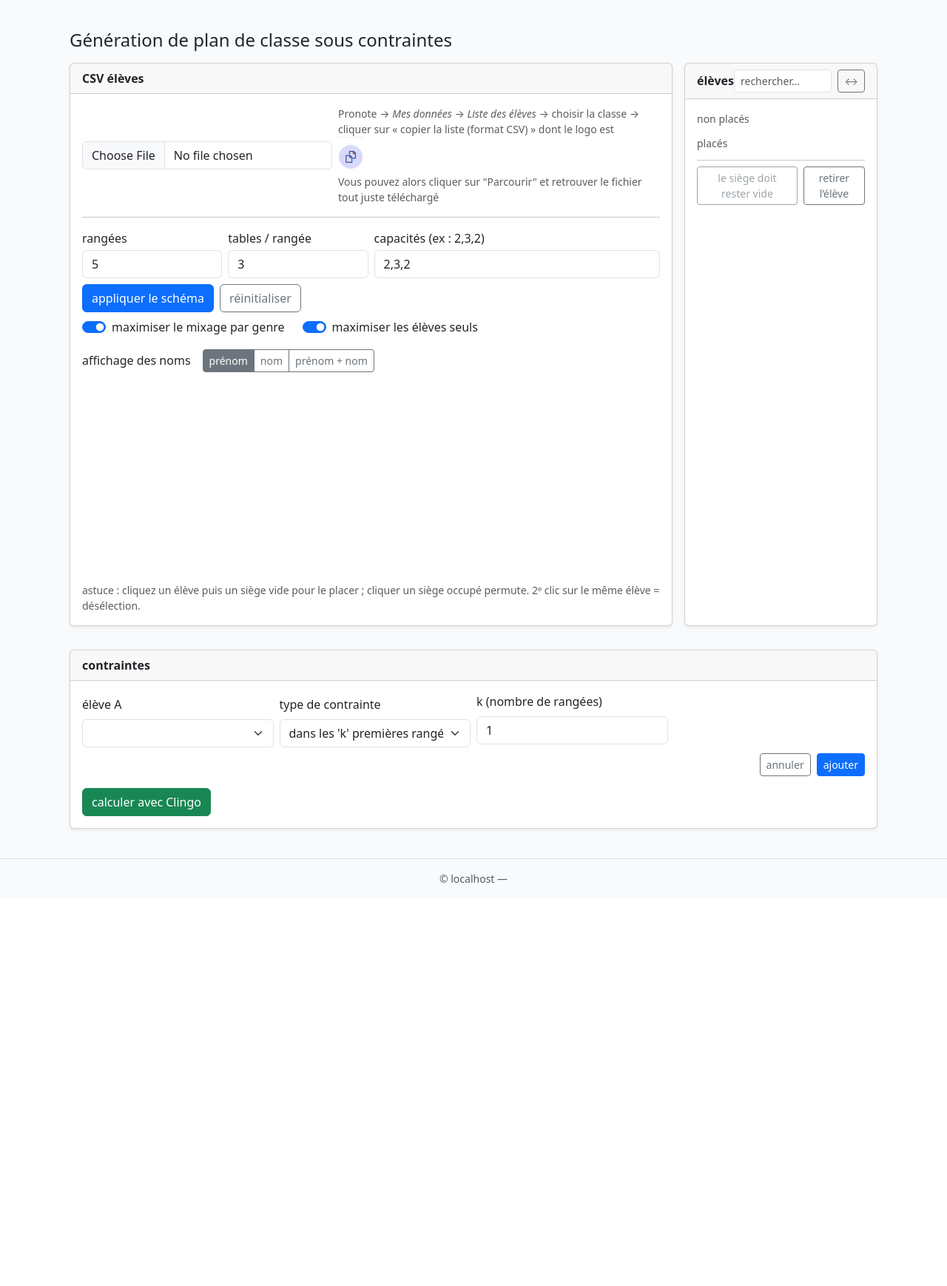
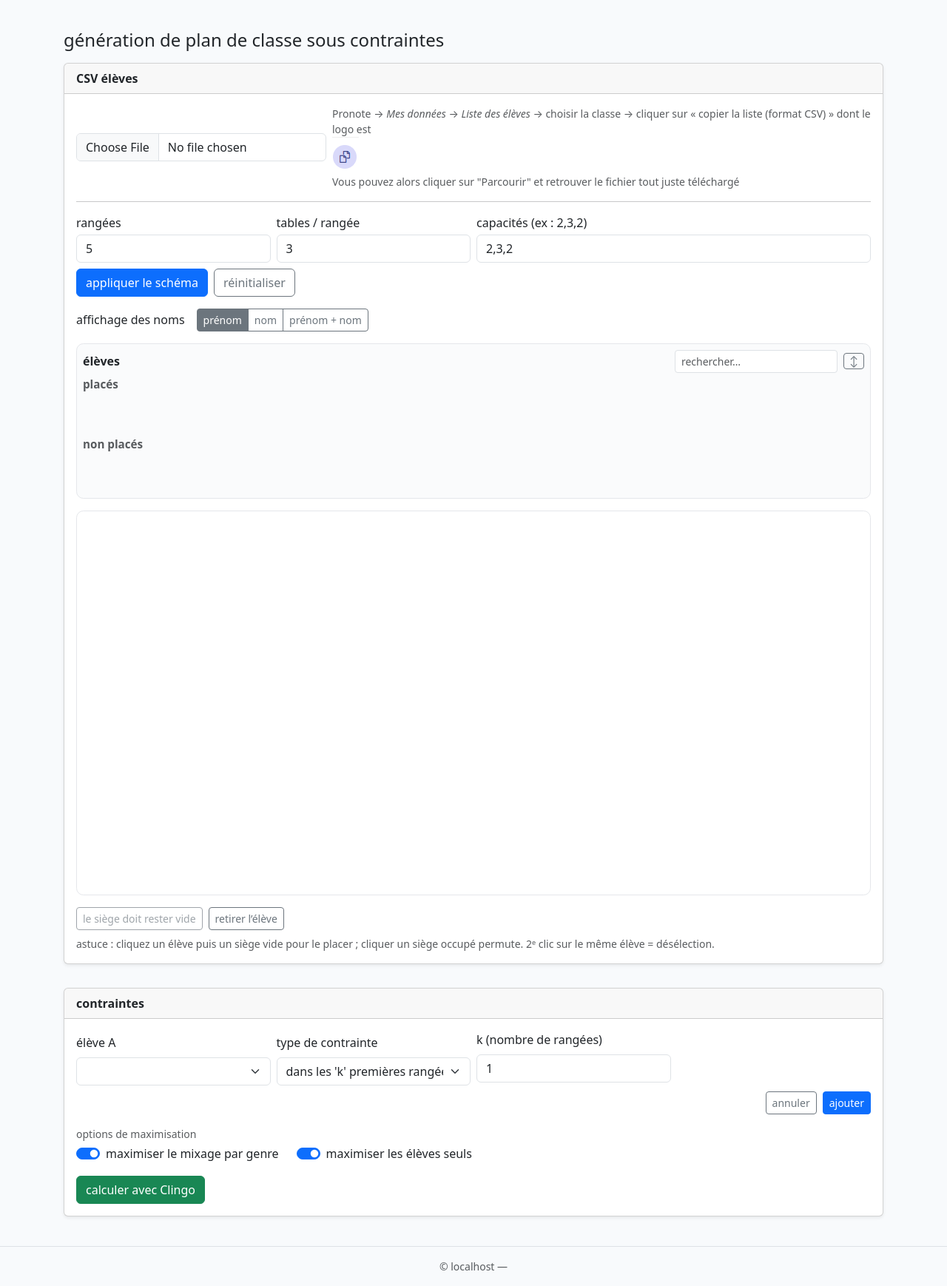
Before and after one commit to pierreandrieu/siteprofessionnel, a Django app: page /plandeclasse/ in a window 1280 px wide. Shown: the part 56-1794 px from the top of the page at 74% size. Before the commit the page ends 1249 px from the top, so only its background shows below. Run offline with Django 5.2, Linux system fonts and the light colour scheme; lists and menus that the app fills with data are empty; parts of the project's set-up code (start-up, migrations or seed data) failed here and were passed over; some libraries are stand-ins or nearby versions.

Commit message:
amélioration interface

```diff
--- a/pages/templates/base.html
+++ b/pages/templates/base.html
@@ -9,9 +9,11 @@
     <link rel="stylesheet" href="{% static 'vendor/bootstrap/5.3.7/css/bootstrap.min.css' %}">
     <!-- css perso -->
     <link rel="stylesheet" href="{% static 'css/custom.css' %}">
+    {% block extra_css %}{% endblock %}
     <link rel="icon" href="{% static 'favicon.svg' %}" type="image/svg+xml">
     <link rel="alternate icon" href="{% static 'favicon.ico' %}" sizes="any">
     <link rel="apple-touch-icon" href="{% static 'apple-touch-icon.png' %}">
+
 </head>
 <body>
 <nav class="navbar navbar-expand-lg navbar-dark bg-primary">
--- a/plandeclasse/templates/plandeclasse/index.html
+++ b/plandeclasse/templates/plandeclasse/index.html
@@ -2,19 +2,24 @@
 {% load static %}
 
 {% block title %}plan de classe{% endblock %}
+{% block extra_css %}
+    <link rel="stylesheet" href="{% static 'plandeclasse/plandeclasse.css' %}">
+{% endblock %}
 
 {% block content %}
-    <div id="pc-root" class="container-fluid py-3"><!-- ← full width -->
-        <h1 class="h4 mb-3">Génération de plan de classe sous contraintes</h1>
+    <div id="pc-root" class="container-fluid py-3">
+        <h1 class="h4 mb-3">génération de plan de classe sous contraintes</h1>
 
         <div class="row g-3 align-items-stretch">
-            <!-- Col gauche : CSV + salle (plus large) -->
-            <div class="col-12 col-xl-9 d-flex flex-column">
+            <!-- Single full-width column: CSV + controls + students strip + room -->
+            <div class="col-12 d-flex flex-column">
                 <div class="card shadow-sm flex-grow-1">
                     <div class="card-header py-2">
                         <strong>CSV élèves</strong>
                     </div>
+
                     <div class="card-body">
+                        <!-- =================== CSV input + help =================== -->
                         <div class="row g-2 align-items-center">
                             <div class="col-sm-auto">
                                 <input id="csvInput" class="form-control" type="file" accept=".csv">
@@ -23,22 +28,21 @@
                                 <div class="small text-muted">
                                     Pronote → <em>Mes données</em> → <em>Liste des élèves</em> → choisir la classe →
                                     cliquer sur « copier la liste (format CSV) » dont le logo est
-
                                     <span>
                                         <div class="col-auto d-none d-sm-block">
-                                        <img src="{% static 'bouton_export_csv.png' %}" alt="bouton export CSV pronote"
-                                             style="height:50px;opacity:.9">
+                                            <img src="{% static 'bouton_export_csv.png' %}"
+                                                 alt="bouton export CSV pronote"
+                                                 style="height:50px;opacity:.9">
                                         </div>
                                         Vous pouvez alors cliquer sur "Parcourir" et retrouver le fichier tout juste téléchargé
-
                                     </span>
                                 </div>
                             </div>
-
                         </div>
 
                         <hr>
 
+                        <!-- =================== Room schema controls =================== -->
                         <div class="row g-2 mb-2 align-items-end">
                             <div class="col-4 col-md-3">
                                 <label class="form-label mb-1">rangées</label>
@@ -58,17 +62,7 @@
                             </div>
                         </div>
 
-                        <div class="d-flex align-items-center gap-4 my-2 flex-wrap">
-                            <div class="form-check form-switch">
-                                <input class="form-check-input" type="checkbox" id="optMixage" checked>
-                                <label class="form-check-label" for="optMixage">maximiser le mixage par genre</label>
-                            </div>
-                            <div class="form-check form-switch">
-                                <input class="form-check-input" type="checkbox" id="optSolo" checked>
-                                <label class="form-check-label" for="optSolo">maximiser les élèves seuls</label>
-                            </div>
-                        </div>
-
+                        <!-- =================== Name view options =================== -->
                         <div class="d-flex align-items-center gap-2 mt-3">
                             <span class="me-2">affichage des noms</span>
                             <div class="btn-group" role="group" aria-label="affichage">
@@ -81,8 +75,47 @@
                             </div>
                         </div>
 
+                        <!-- =================== Students strip (between controls and room) =================== -->
+                        <!-- NOTE (English): Replaces the old right sidebar. Two horizontal rows:
+                             top = placed, bottom = unplaced. Each row is horizontally scrollable. -->
+                        <div class="students-strip mt-3" aria-label="liste des élèves">
+                            <div class="students-strip-header d-flex justify-content-between align-items-center">
+                                <strong>élèves</strong>
+                                <div class="d-flex align-items-center gap-2">
+                                    <input id="studentSearch" class="form-control form-control-sm"
+                                           placeholder="rechercher…" style="max-width:220px;">
+                                    <button id="toggleStudentsPanel" class="btn btn-sm btn-outline-secondary"
+                                            title="masquer/afficher la liste">↕
+                                    </button>
+                                </div>
+                            </div>
+
+                            <!-- Placed students row (top) -->
+                            <div class="students-strip-section">
+                                <div class="students-strip-title small text-muted mb-1">placés</div>
+                                <div id="studentsPlaced" class="students-scroll horizontal vstack gap-1 compact"
+                                     role="list"></div>
+                            </div>
+
+                            <!-- Unplaced students row (bottom) -->
+                            <div class="students-strip-section mt-2">
+                                <div class="students-strip-title small text-muted mb-1">non placés</div>
+                                <div id="studentsUnplaced" class="students-scroll horizontal vstack gap-1 compact"
+                                     role="list"></div>
+                            </div>
+                        </div>
+
+                        <!-- =================== Room SVG =================== -->
                         <div class="room-scroll mt-3">
                             <svg id="roomCanvas" class="w-100"></svg>
+                        </div>
+
+                        <!-- =================== Action buttons under room =================== -->
+                        <div class="d-flex gap-2 mt-3">
+                            <button id="btnToggleBan" class="btn btn-outline-secondary btn-sm">le siège doit rester
+                                vide
+                            </button>
+                            <button id="btnUnassign" class="btn btn-outline-secondary btn-sm">retirer l’élève</button>
                         </div>
 
                         <div class="mt-2 small text-muted">
@@ -93,46 +126,9 @@
                     </div>
                 </div>
             </div>
-
-            <!-- Col droite : élèves (compact + masquable) -->
-            <div class="col-12 col-xl-3 students-panel">
-                <div class="card shadow-sm h-100">
-                    <div class="card-header py-2 d-flex justify-content-between align-items-center">
-                        <strong>élèves</strong>
-                        <div class="d-flex align-items-center gap-2">
-                            <input id="studentSearch" class="form-control form-control-sm" placeholder="rechercher…"
-                                   style="max-width:180px;">
-                            <button id="toggleStudentsPanel" class="btn btn-sm btn-outline-secondary"
-                                    title="masquer/afficher la liste">↔
-                            </button>
-                        </div>
-                    </div>
-                    <div class="card-body students-body">
-                        <div class="row g-2">
-                            <div class="col-12 col-md-6 col-xl-12">
-                                <div class="small text-muted mb-1">non placés</div>
-                                <div id="studentsUnplaced" class="students-scroll vstack gap-1 compact"></div>
-                            </div>
-                            <div class="col-12 col-md-6 col-xl-12">
-                                <div class="small text-muted mb-1">placés</div>
-                                <div id="studentsPlaced" class="students-scroll vstack gap-1 compact"></div>
-                            </div>
-                        </div>
-
-                        <hr class="my-2">
-
-                        <div class="d-flex gap-2">
-                            <button id="btnToggleBan" class="btn btn-outline-secondary btn-sm">le siège doit rester
-                                vide
-                            </button>
-                            <button id="btnUnassign" class="btn btn-outline-secondary btn-sm">retirer l’élève</button>
-                        </div>
-                    </div>
-                </div>
-            </div>
         </div>
 
-        <!-- Contraintes : PLEINE LARGEUR -->
+        <!-- =================== Constraints (full width) =================== -->
         <div class="row g-3 mt-3">
             <div class="col-12">
                 <div class="card shadow-sm">
@@ -153,7 +149,7 @@
                                     <option value="solo_table">seul sur sa table</option>
                                     <option value="empty_neighbor">au moins un siège vide à côté</option>
                                     <option value="same_table">à la même table que</option>
-                                    <option value="far_apart">distance d'au moins 'd' avec l'élève </option>
+                                    <option value="far_apart">distance d'au moins 'd' avec l'élève</option>
                                 </select>
                             </div>
                             <div class="col-12 col-md-4 col-lg-3" id="cstStudentBWrap" hidden>
@@ -174,6 +170,22 @@
 
                         <div class="mt-3" id="constraintsList"></div>
 
+                        <!-- =================== Maximization options moved here =================== -->
+                        <div class="solver-options mt-3">
+                            <div class="small text-muted mb-1">options de maximisation</div>
+                            <div class="d-flex align-items-center gap-4 flex-wrap">
+                                <div class="form-check form-switch">
+                                    <input class="form-check-input" type="checkbox" id="optMixage" checked>
+                                    <label class="form-check-label" for="optMixage">maximiser le mixage par
+                                        genre</label>
+                                </div>
+                                <div class="form-check form-switch">
+                                    <input class="form-check-input" type="checkbox" id="optSolo" checked>
+                                    <label class="form-check-label" for="optSolo">maximiser les élèves seuls</label>
+                                </div>
+                            </div>
+                        </div>
+
                         <div class="mt-3 d-flex gap-2">
                             <button id="btnSolve" class="btn btn-success">calculer avec Clingo</button>
                             <div id="solveStatus" class="small text-muted"></div>
@@ -188,7 +200,7 @@
                     </div>
                 </div>
             </div>
-        </div>
+        </div> <!-- /constraints -->
     </div>
 {% endblock %}
 
--- a/static/css/custom.css
+++ b/static/css/custom.css
@@ -1,19 +1,12 @@
-/* ==========================================================================
-   Styles généraux du site
-   - Chargé sur toutes les pages
-   ========================================================================== */
-
-/* Fond de page doux, compatible Bootstrap */
+/* === styles globaux === */
 body {
     background: #f8fafc;
 }
 
-/* Barre de navigation (couleur corporate) */
 .navbar {
     background: #0b57d0 !important;
 }
 
-/* Liens : style discret, soulignement au survol */
 a {
     text-decoration: none;
 }
@@ -22,25 +15,21 @@ a:hover {
     text-decoration: underline;
 }
 
-/* ------------------------- PDF viewer ----------------------------------- */
-/* Conteneur scrollable pour iframe/pdf */
+/* PDF viewer */
 .pdf-viewer {
     height: 70vh;
     overflow: auto;
     background: #f8f9fa;
 }
 
-/* Iframe PDF plein conteneur, sans bordure */
 .pdf-frame {
     width: 100%;
     height: 100%;
     border: 0;
 }
 
-/* ------------------------- Markdown léger ------------------------------- */
-.markdown-body h1,
-.markdown-body h2,
-.markdown-body h3 {
+/* Markdown minimal */
+.markdown-body h1, .markdown-body h2, .markdown-body h3 {
     margin-top: 1.25rem;
 }
 
@@ -61,14 +50,12 @@ a:hover {
     width: 100%;
 }
 
-.markdown-body th,
-.markdown-body td {
+.markdown-body th, .markdown-body td {
     padding: .5rem;
     border-bottom: 1px solid #e9ecef;
 }
 
-/* ------------------------- Timeline ------------------------------------- */
-/* Ligne verticale + puces pour énumérations temporelles */
+/* Timeline */
 .timeline {
     border-left: 2px solid var(--bs-border-color);
     padding-left: 1rem;
@@ -91,8 +78,7 @@ a:hover {
     border: 2px solid var(--bs-border-color);
 }
 
-/* ------------------------- Petits composants UI ------------------------- */
-/* Étiquette compacte réutilisable */
+/* Divers */
 .pill {
     display: inline-block;
     padding: .25rem .6rem;
@@ -101,7 +87,6 @@ a:hover {
     font-size: .9rem;
 }
 
-/* Encadré informatif neutre (ton clair, bords arrondis) */
 .callout {
     background: var(--bs-body-bg);
     border: 1px solid var(--bs-border-color);
@@ -118,7 +103,6 @@ a:hover {
     margin-top: .35rem;
 }
 
-/* Séparateur titré (“—  Titre  —”) */
 .labeled-hr {
     display: grid;
     place-items: center;
@@ -127,8 +111,7 @@ a:hover {
     margin: 1.5rem 0 1rem;
 }
 
-.labeled-hr::before,
-.labeled-hr::after {
+.labeled-hr::before, .labeled-hr::after {
     content: "";
     height: 1px;
     width: 100%;
@@ -144,7 +127,6 @@ a:hover {
     background: var(--bs-body-bg);
 }
 
-/* Boutons “icône + libellé” alignés proprement */
 .icon-btn {
     display: inline-flex;
     align-items: center;
--- a/static/plandeclasse/plandeclasse.css
+++ b/static/plandeclasse/plandeclasse.css
@@ -1,23 +1,24 @@
 /* ==========================================================================
    Plan de classe
-   - Styles strictement liés à l’interface de plan de classe (SVG + listes)
-   - Chargé uniquement sur la page correspondante
+   - Styles dedicated to the class plan interface (SVG + students lists)
+   - Loaded only on the corresponding page
    ========================================================================== */
 
-/* Conteneur plein écran utile sur cette page (container-fluid) */
+/* ------------------------- Container layout ------------------------------ */
+/* Full-width container for this page */
 #pc-root.container-fluid {
     max-width: 100%;
 }
 
-/* Marges internes légères autour du bloc plan de classe */
+/* Light inner paddings around the main block */
 #pc-root {
     padding-left: .25rem;
     padding-right: .25rem;
 }
 
-/* ------------------------- Zone “Salle” (SVG) --------------------------- */
-/* Hauteur responsive : occupe l’espace dispo sous la navbar + footer.
-   La valeur 280px couvre titre, actions, marges et pied de page. */
+/* ------------------------- Room (SVG) ------------------------------------ */
+/* Responsive height: fills available space below navbar + footer.
+   The 280px value covers the header, actions, margins and footer. */
 .room-scroll {
     height: calc(100vh - 280px);
     overflow: auto;
@@ -27,7 +28,7 @@
     padding: .25rem;
 }
 
-/* Tableau (panneau) : contraste fort + lisibilité */
+/* Board (panel): high contrast + legibility */
 .board-rect {
     fill: #1f2937;
     stroke: #111827;
@@ -42,7 +43,7 @@
     font-size: 12px;
 }
 
-/* Tables et sièges : fond clair, bord doux ; sièges cliquables */
+/* Tables and seats: light background, soft borders; seats are clickable */
 .table-rect {
     fill: #f1f3f5;
     stroke: #cfd4da;
@@ -52,23 +53,23 @@
     cursor: pointer;
 }
 
-/* Siège libre : transparent pour voir la table */
+/* Free seat: semi-transparent to keep table visible */
 .seat-free {
-    fill: rgba(0, 0, 0, 0);
+    fill: rgba(255, 255, 255, 0.6);
 }
 
-/* Siège occupé : léger aplat bleu, non agressif */
+/* Occupied seat: very light blue */
 .seat-occupied {
     fill: rgba(11, 87, 208, 0.12);
 }
 
-/* Sélection : bord or affirmé, priorité visuelle */
+/* Selection: strong amber outline, visually prioritized */
 .seat-selected {
     stroke: #ffc107 !important;
     stroke-width: 3;
 }
 
-/* Libellé nom : gras, centre vertical, gestion du “Prénom\nNom” */
+/* Name label: bold, vertically centered, supports "First\nLast" */
 .seat-name {
     fill: #212529;
     dominant-baseline: middle;
@@ -76,54 +77,82 @@
     white-space: pre-line;
 }
 
-/* ------------------------- Panneau des élèves --------------------------- */
-/* Colonne latérale : largeur mini utile ; limitée en large écran */
-.students-panel {
-    min-width: 280px;
+/* ------------------------- Students strip (new) -------------------------- */
+/* Horizontal two-row strip placed between controls and room */
+.students-strip {
+    border: 1px solid #e5e7eb;
+    border-radius: .6rem;
+    background: #fafbfc;
+    padding: .5rem .5rem .75rem;
 }
 
-@media (min-width: 1200px) {
-    .students-panel {
-        max-width: 360px;
-    }
-}
-
-/* Corps de carte latérale : colonne qui occupe la hauteur disponible */
-.students-body {
-    display: flex;
-    flex-direction: column;
-    height: 100%;
-}
-
-/* Listes scrollables : valeur générique si utilisées hors .students-body */
-.students-scroll {
-    max-height: 70vh;
-    overflow: auto;
-}
-
-/* Deux listes visibles empilées : hauteurs adaptées au layout latéral */
-.students-body .students-scroll {
-    max-height: 32vh;
-}
-
-@media (min-width: 1200px) {
-    .students-body .students-scroll {
-        max-height: 35vh;
-    }
-}
-
-/* Carte élève : compacte, cliquable, état sélectionné lisible */
-.student {
+/* Header row with title + search + toggle button */
+.students-strip-header {
     display: flex;
     align-items: center;
     justify-content: space-between;
     gap: .5rem;
-    padding: .35rem .5rem;
+    margin-bottom: .25rem;
+}
+
+/* Each section (placed / unplaced) */
+.students-strip-section {
+    /* keep sections visually separated but compact */
+}
+
+/* Row titles */
+.students-strip-title {
+    font-size: .95rem;
+    font-weight: 600;
+    color: #6b7280; /* muted */
+}
+
+/* Horizontal scroller for student "chips" */
+.students-scroll.horizontal {
+    display: flex;
+    flex-direction: row;
+    align-items: stretch;
+    gap: .5rem;
+    overflow-x: auto;
+    overflow-y: hidden;
+    white-space: nowrap; /* make chips flow in a single line */
+    scrollbar-width: thin; /* Firefox */
+    padding: .25rem 0;
+    min-height: 46px; /* keep row height stable even when empty */
+    border: 1px dashed transparent; /* alignment helper if needed */
+}
+
+/* Compact variant (when many items must be visible) */
+.students-scroll.compact .student {
+    padding: .25rem .45rem;
+    border-radius: .45rem;
+}
+
+.students-scroll.compact .student-name {
+    font-size: .9rem;
+    line-height: 1.05;
+}
+
+.students-scroll.compact .student-sub {
+    font-size: .75rem;
+    line-height: 1.05;
+}
+
+/* Student chip/card (inline-flex to behave nicely in horizontal row) */
+.student {
+    display: inline-flex;
+    align-items: center;
+    justify-content: space-between;
+    gap: .5rem;
+    padding: .35rem .6rem;
     border: 1px solid #e9ecef;
     border-radius: .5rem;
     background: var(--bs-body-bg);
     cursor: pointer;
     user-select: none;
+    min-width: 140px; /* ensures readability when many items */
+    max-width: 220px; /* prevents overly wide chips */
+    white-space: normal; /* allow two-line names if needed */
 }
 
 .student:hover {
@@ -146,38 +175,24 @@
     line-height: 1.05;
 }
 
-/* Variante compacte (quand beaucoup de lignes à afficher) */
-.students-scroll.compact .student {
-    padding: .25rem .4rem;
-    border-radius: .4rem;
-}
-
-.students-scroll.compact .student-name {
-    font-size: .9rem;
-}
-
-.students-scroll.compact .student-sub {
-    font-size: .75rem;
-}
-
 .students-scroll.compact .badge {
     transform: scale(.9);
     transform-origin: right center;
 }
 
-/* Bouton pour masquer/afficher le panneau élèves : discret */
+/* Toggle: hide the whole students strip when parent gets the marker class.
+   JS already uses #toggleStudentsPanel; it can add/remove .students-hidden on #pc-root. */
+#pc-root.students-hidden .students-strip {
+    display: none !important;
+}
+
+/* Keep the toggle button visually compact */
 #toggleStudentsPanel {
     line-height: 1;
     padding: .2rem .45rem;
 }
 
-/* Quand le panneau est masqué, la salle s’étend naturellement */
-.students-hidden .students-panel {
-    display: none !important;
-}
-
-/* ------------------------- Pilules “contraintes” ------------------------ */
-/* Pastilles lisibles et homogènes pour les contraintes en cours */
+/* ------------------------- Constraint pills ----------------------------- */
 .constraint-pill {
     font-size: .9rem;
     border: 1px solid #e9ecef;
@@ -185,3 +200,20 @@
     padding: .25rem .5rem;
     background: #f8fafc;
 }
+
+/* ------------------------- Print-friendly tweaks ------------------------ */
+/* Reduce colors on print while preserving contrast */
+@media print {
+    .students-strip {
+        background: #fff;
+        border-color: #ddd;
+    }
+
+    .student.selected {
+        outline-color: #333;
+    }
+
+    .seat-occupied {
+        fill: rgba(0, 0, 0, 0.06);
+    }
+}
```
